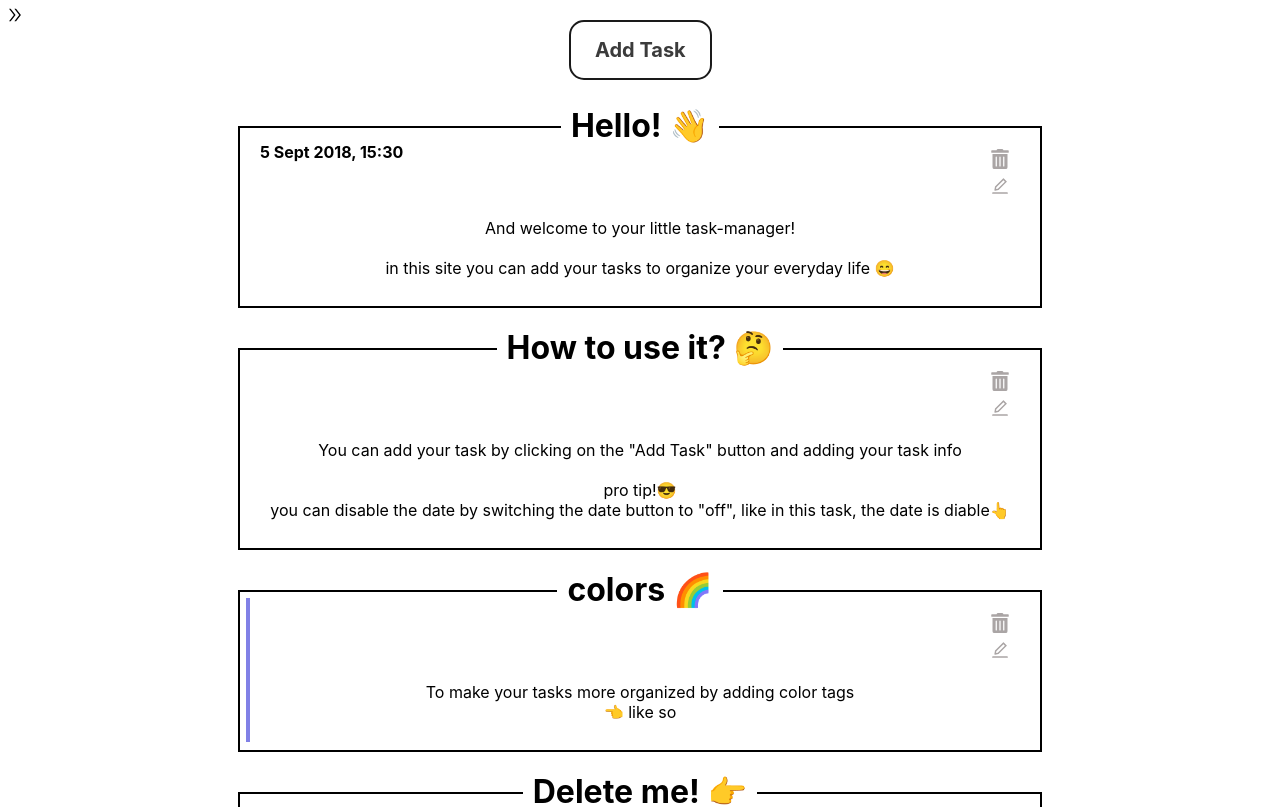
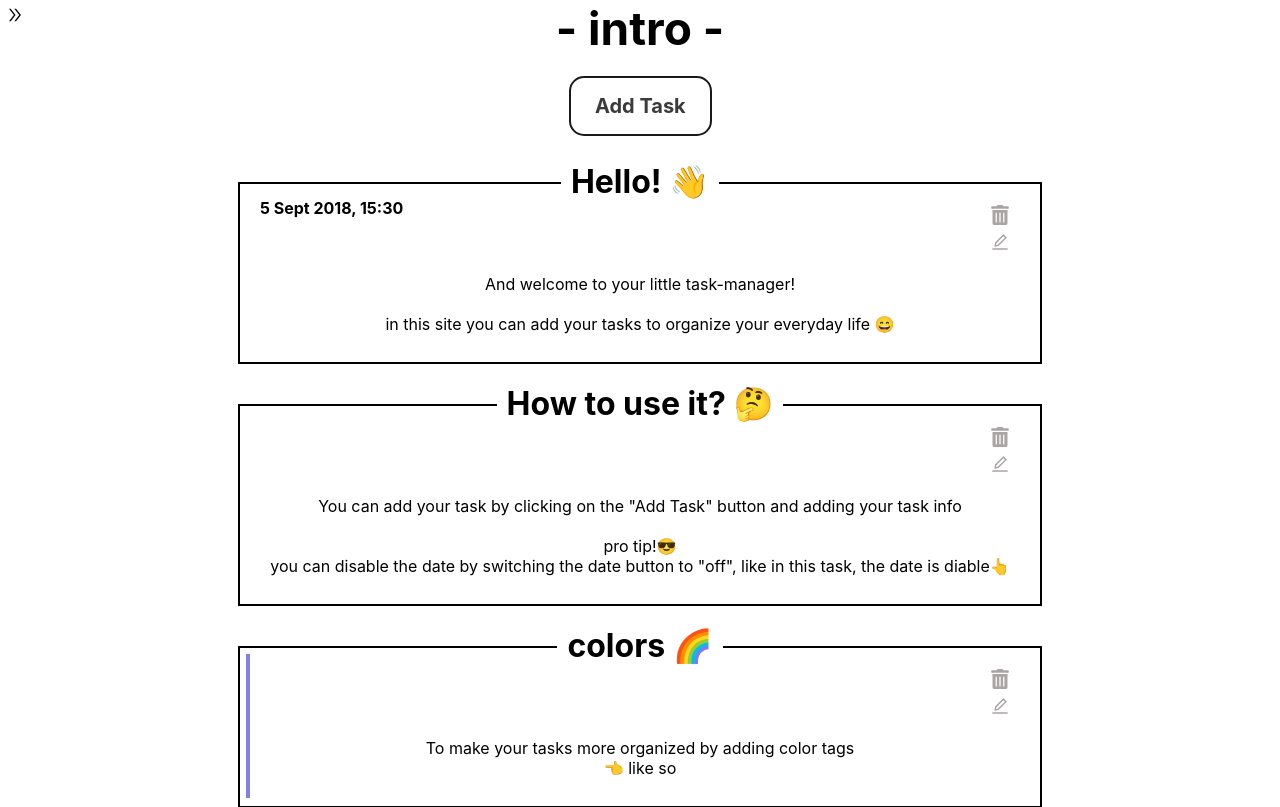
Before and after one commit to InbarDanieli/tasks-manager, a React (Create React App) app: page /intro in a window 1280 px wide. Shown: the top 807 px of the page. Built offline with nearby package versions, Linux system fonts and the light colour scheme.

Commit message:
feat: - added task title - added difault text when task page is empty

```diff
--- a/src/App.css
+++ b/src/App.css
@@ -1,4 +1,4 @@
-body{
+body {
   height: 100%;
 }
 
@@ -8,3 +8,9 @@ body{
   display: flex;
   flex-direction: column;
 }
+
+.TaskPageTitle {
+  font-size: 46px;
+  padding: 0;
+  margin: 0;
+}
--- a/src/components/list-of-pages/ListOfPages.js
+++ b/src/components/list-of-pages/ListOfPages.js
@@ -33,10 +33,11 @@ useEffect(()=>{
 
     if (input !== "" && !/[\\/\#&\{\}<\>*\?$\!'\":\@+\-|\=]/g.test(input)) {
       if (!bool) {
-        SetTaskList(input, [{ ...NewPageDescription, task: `page ${input}` }])
+        SetTaskList(input, [])
         SetPageName(input)
         setFullLinks(fullLinks.concat(input))
         navigate(`/${input}`)
+        change()
       }
       else {
         window.alert("You can't add the same name to page");
--- a/src/components/popupButton/ButtonPopup.js
+++ b/src/components/popupButton/ButtonPopup.js
@@ -13,7 +13,7 @@ function ButtonPopup(props) {
 
   useEffect(() => {
     window.addEventListener("scroll", () => {
-      if (window.pageYOffset > 110) {
+      if (window.pageYOffset > 140) {
         setClassName("button small")
         setButtonText("+")
       } else {
--- a/src/components/tasks-page/TasksPage.js
+++ b/src/components/tasks-page/TasksPage.js
@@ -69,6 +69,7 @@ function TasksPage() {
     <div className="App">
       {!!taskarr ?
         <>
+          <h1 className='TaskPageTitle'>- {listname} -</h1>
           <div>
             <ButtonPopup
               onExit={() => { setEditItem("") }}
@@ -76,11 +77,15 @@ function TasksPage() {
               fullitem={(task) => { FullItemsHandler(task) }}
             />
           </div>
-          <List
-            tasks={taskarr}
-            onDelete={deleteHandler}
-            onEdit={editHandler}
-          />
+          {!!taskarr.length ?
+            <List
+              tasks={taskarr}
+              onDelete={deleteHandler}
+              onEdit={editHandler}
+            />
+            :
+            <p> Click on the "Add Task" 👆 to add your tasks           </p>
+          }
 
           <Footer onClick={ResetApp} />
         </>
```
